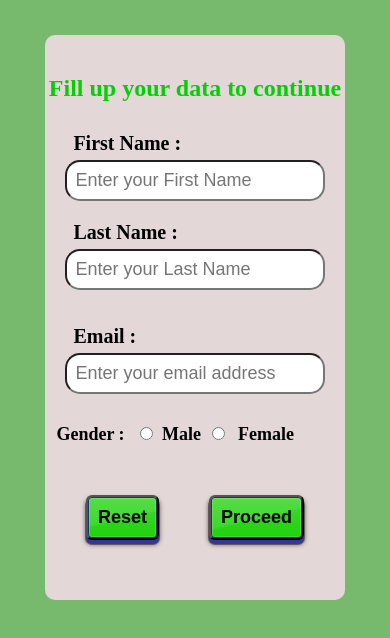
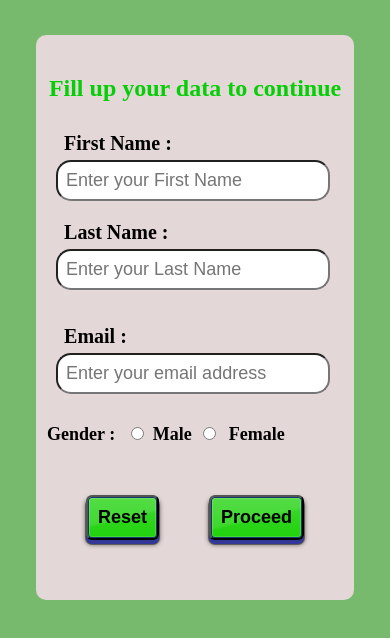
Before and after one commit to Bisai20i/com, a plain HTML site: page index.html in a window 390 px wide. Shown: the part 120-758 px from the top of the page. Drawn offline with Linux system fonts and the light colour scheme.

Commit message:
Add files via upload

```diff
--- a/style.css
+++ b/style.css
@@ -31,7 +31,7 @@ header h1{
     justify-content: center;
     margin: 25px 10%;
     height:auto;
-    width: 40%;
+    width: 48%;
     background-color: var(--semiColor);
     border-radius: 10px;
 }
@@ -109,7 +109,7 @@ box-shadow: 0 0 0 1px #163772 inset,0 0 0 2px rgba(255, 255, 255, 0.15) inset,0
 
 @media (max-width: 768px)  {
     .form{
-        width:80%;
+        width:85%;
     }
   .inputClass{
     display: block;
```
